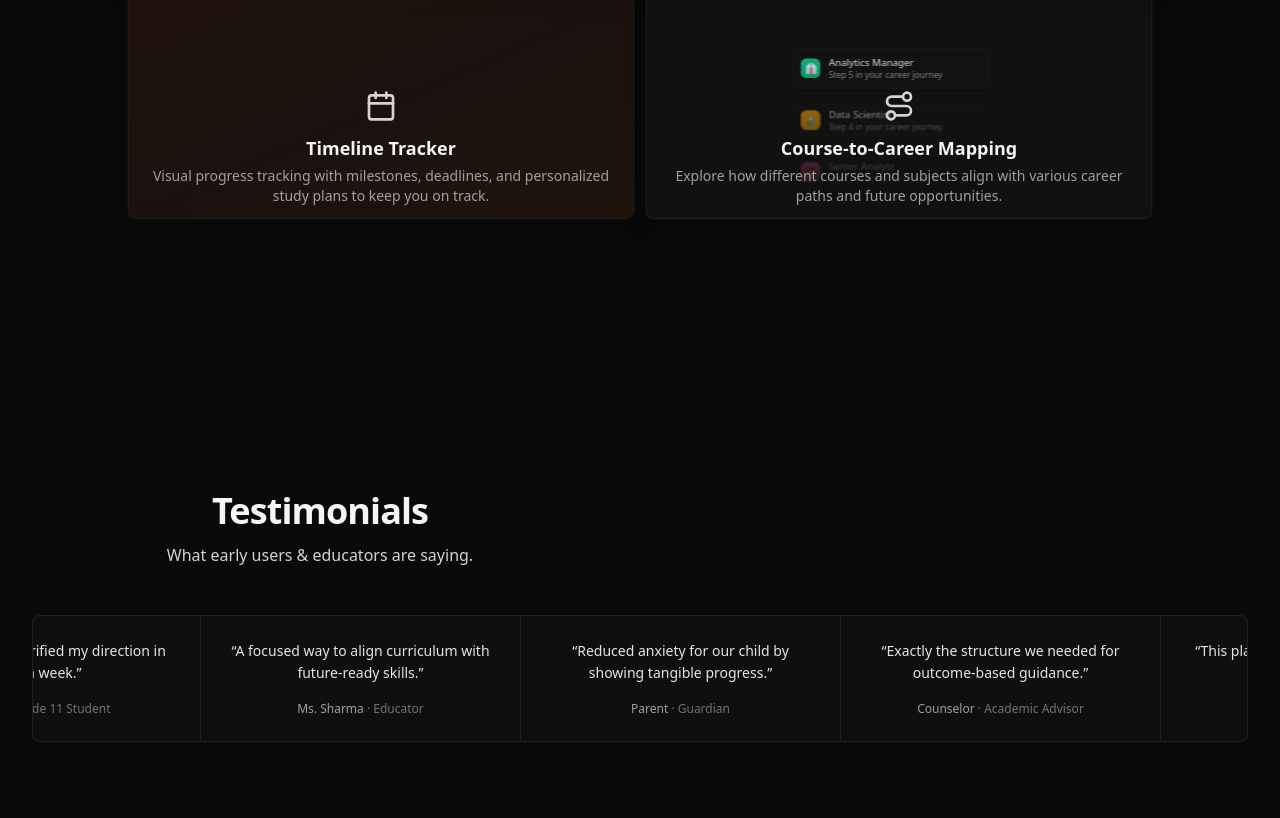
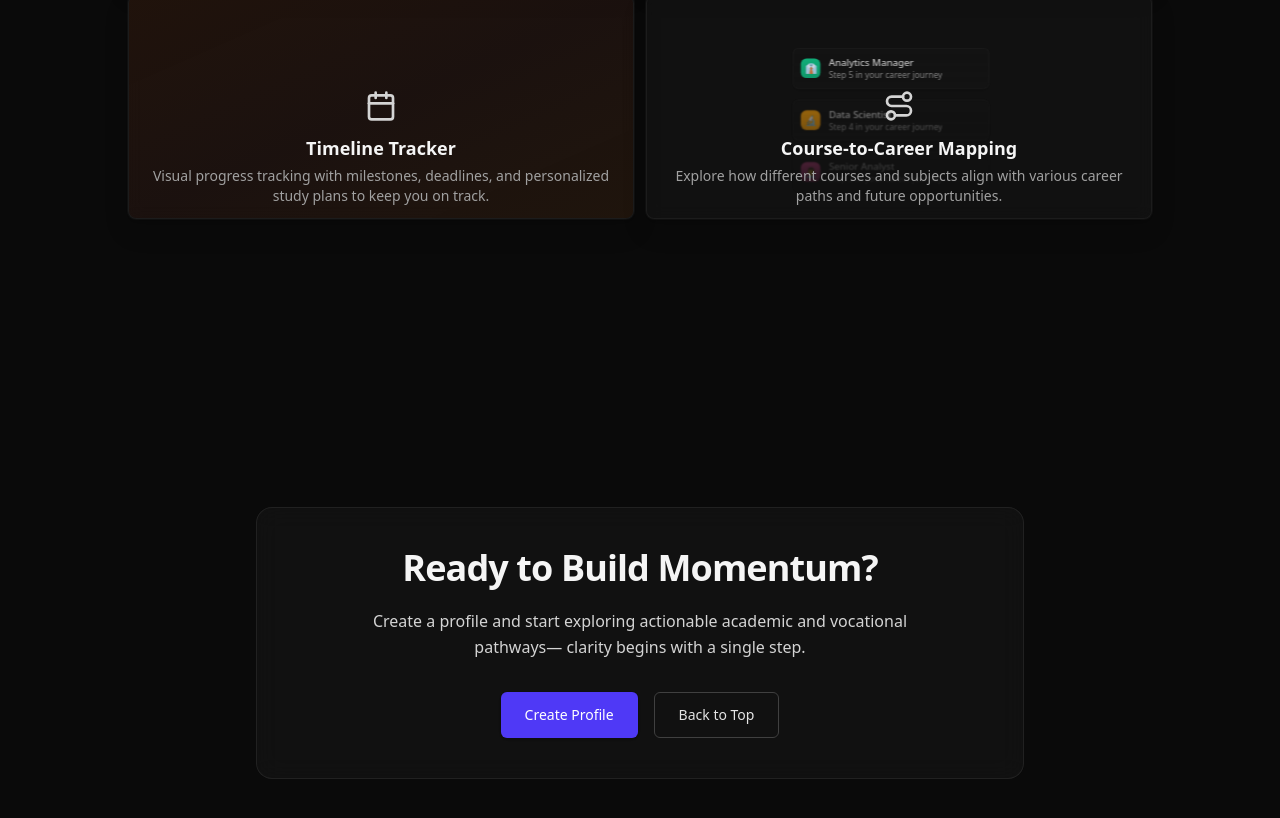
Before and after one commit to khushveer007/SIH-2.0, a React (Vite) app in the folder frontend/: page / in a window 1280 px wide. Shown: the part 1934-2752 px from the top of the page. Built offline with nearby package versions, Linux system fonts and the light colour scheme.

Commit message:
feat: remove Testimonials section and related content for a streamlined landing page

```diff
--- a/frontend/src/components/landing/LandingPage.tsx
+++ b/frontend/src/components/landing/LandingPage.tsx
@@ -2,7 +2,6 @@
 import { Hero } from './Hero';
 import { HowItWorks } from './HowItWorks';
 import { Features } from './Features';
-import { Testimonials } from './Testimonials';
 import { FinalCta } from './FinalCta';
 
 export const LandingPage: React.FC = () => {
@@ -11,7 +10,6 @@ export const LandingPage: React.FC = () => {
       <Hero />
       <HowItWorks />
       <Features />
-      <Testimonials />
       <FinalCta />
     </div>
   );
--- a/frontend/src/components/landing/Testimonials.tsx
+++ b/frontend/src/components/landing/Testimonials.tsx
@@ -1,62 +1 @@
-import { motion, useReducedMotion } from 'framer-motion';
-import { TESTIMONIALS } from './content';
-import { marqueeContainer } from './variants';
-import { useEffect, useRef } from 'react';
-
-export const Testimonials: React.FC = () => {
-  const reduce = useReducedMotion();
-  const trackRef = useRef<HTMLDivElement>(null);
-
-  useEffect(() => {
-    if (reduce) return; // static fallback when reduced motion
-    const track = trackRef.current;
-    if (!track) return;
-    let frame: number;
-    let x = 0;
-    const speed = 0.4; // px per frame
-    const loop = () => {
-      x -= speed;
-      if (Math.abs(x) >= track.scrollWidth / 2) x = 0; // loop
-      track.style.transform = `translateX(${x}px)`;
-      frame = requestAnimationFrame(loop);
-    };
-    frame = requestAnimationFrame(loop);
-    return () => cancelAnimationFrame(frame);
-  }, [reduce]);
-
-  return (
-    <section id="testimonials" className="py-20 md:py-28">
-      <div className="container">
-        <header className="mb-12 max-w-xl">
-          <h2 className="text-2xl md:text-4xl font-bold tracking-tight">Testimonials</h2>
-          <p className="mt-3 text-neutral-300">What early users & educators are saying.</p>
-        </header>
-        <motion.div
-          variants={marqueeContainer}
-          initial={reduce ? undefined : 'hidden'}
-          whileInView={reduce ? undefined : 'show'}
-          viewport={{ once: true, amount: 0.2 }}
-          className="relative overflow-hidden border border-neutral-800/80 rounded-lg bg-neutral-900/40"
-        >
-          <div
-            ref={trackRef}
-            className={`flex min-w-max select-none ${reduce ? 'flex-wrap p-6 gap-6' : 'gap-0'} hover:[animation-play-state:paused]`}
-            aria-live="polite"
-          >
-            {[...TESTIMONIALS, ...TESTIMONIALS].map(item => (
-              <figure
-                key={`${item.id}-${Math.random()}`}
-                className="w-80 shrink-0 p-6 border-r border-neutral-800/80 last:border-r-0"
-              >
-                <blockquote className="text-sm text-neutral-200 leading-relaxed">“{item.quote}”</blockquote>
-                <figcaption className="mt-4 text-xs font-medium text-neutral-400">
-                  {item.author}{item.role && <span className="text-neutral-500"> · {item.role}</span>}
-                </figcaption>
-              </figure>
-            ))}
-          </div>
-        </motion.div>
-      </div>
-    </section>
-  );
-};
+// This file has been removed// This file has been removed - testimonials section deleted
--- a/frontend/src/components/landing/content.ts
+++ b/frontend/src/components/landing/content.ts
@@ -12,13 +12,6 @@ export interface FeatureItem {
   title: string;
   description: string;
   emphasis?: boolean;
-}
-
-export interface TestimonialItem {
-  id: number;
-  quote: string;
-  author: string;
-  role?: string;
 }
 
 export const HOW_IT_WORKS_STEPS: HowItWorksStep[] = [
@@ -41,10 +34,3 @@ export const CAREER_PATH_ROTATION: string[] = [
   'Data Scientist',
   'Analytics Manager'
 ];
-
-export const TESTIMONIALS: TestimonialItem[] = [
-  { id: 1, quote: 'This platform clarified my direction in just a week.', author: 'Aarav', role: 'Grade 11 Student' },
-  { id: 2, quote: 'A focused way to align curriculum with future-ready skills.', author: 'Ms. Sharma', role: 'Educator' },
-  { id: 3, quote: 'Reduced anxiety for our child by showing tangible progress.', author: 'Parent', role: 'Guardian' },
-  { id: 4, quote: 'Exactly the structure we needed for outcome-based guidance.', author: 'Counselor', role: 'Academic Advisor' }
-];
```
